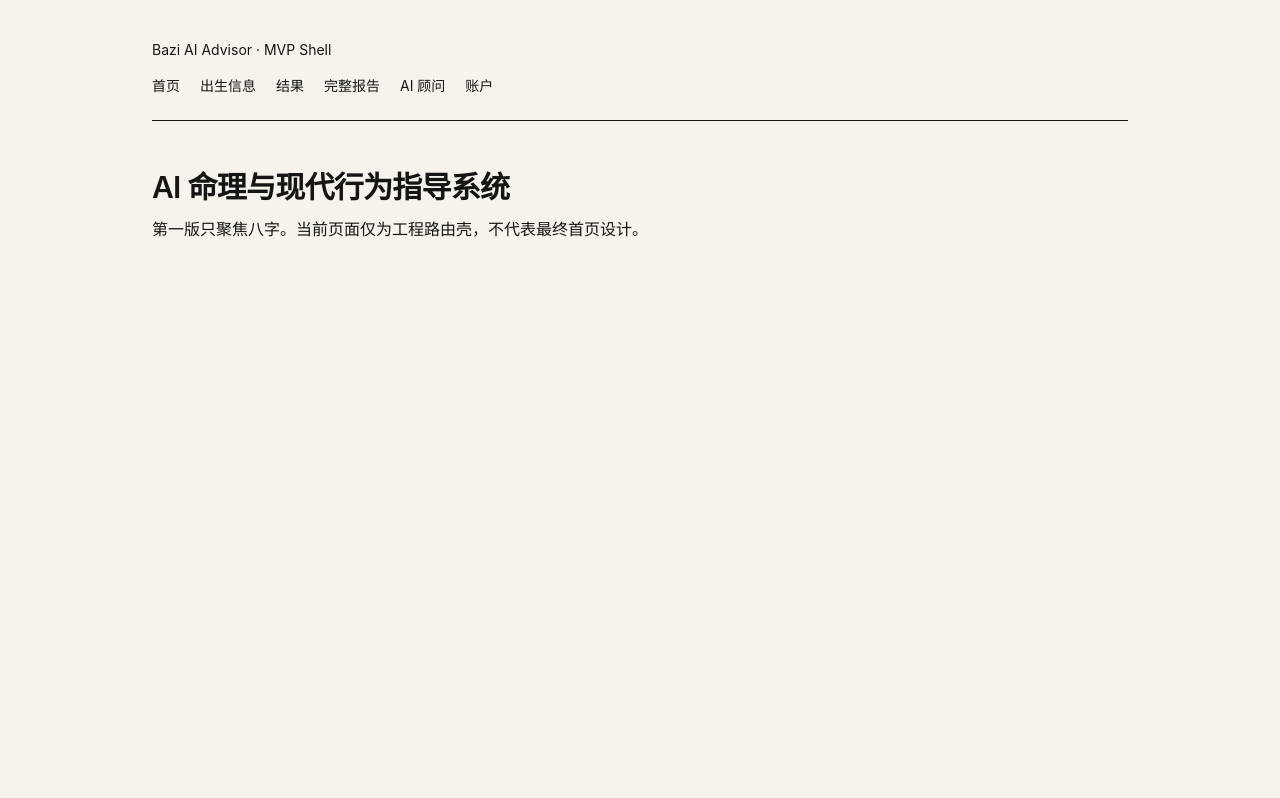
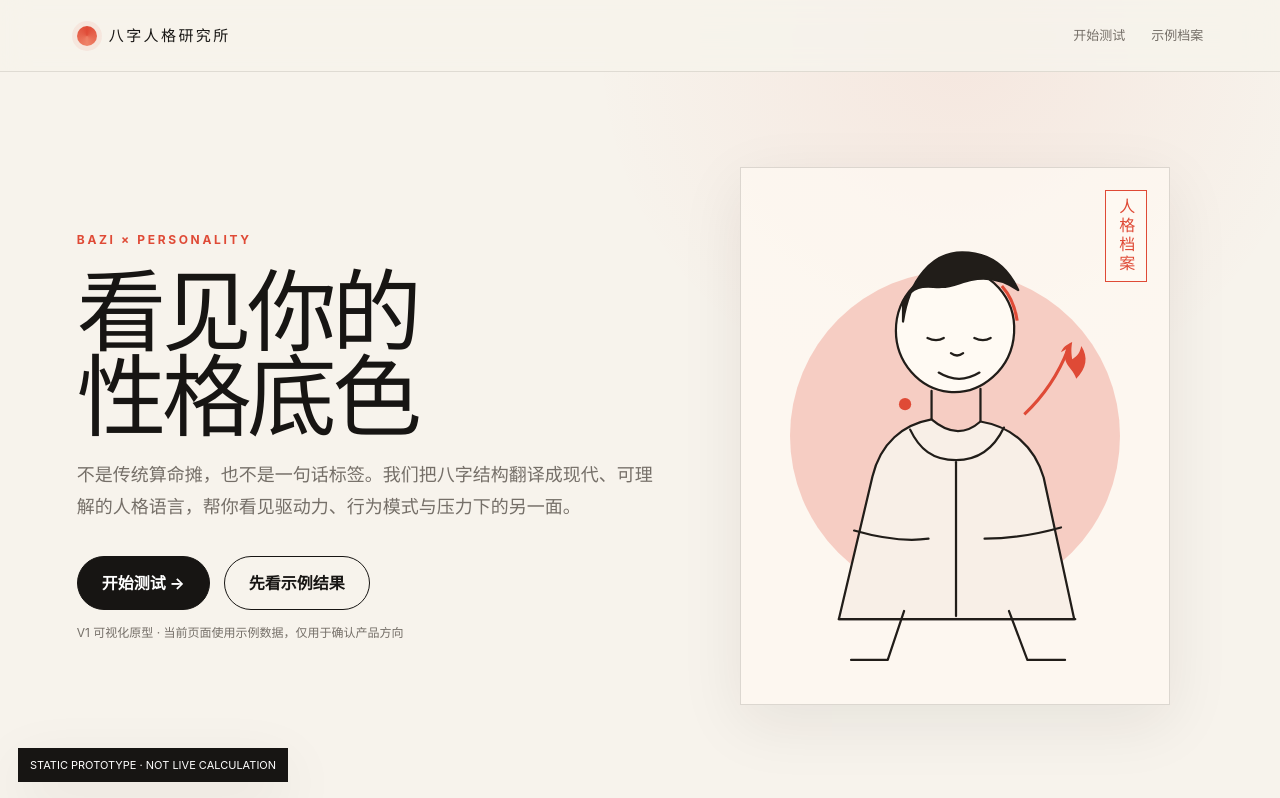
Before and after one commit to zoushunyu144000-ui/bazi-ai-advisor, a Next.js app: page / in a window 1280 px wide. Shown: the top 798 px of the page. Built offline with nearby package versions, Linux system fonts and the light colour scheme.

Commit message:
prototype: build visual homepage

```diff
--- a/app/page.tsx
+++ b/app/page.tsx
@@ -1,10 +1,5 @@
-import { RouteShell } from "@/app/_components/route-shell";
+import Link from "next/link";
 
-export default function HomePage() {
-  return (
-    <RouteShell
-      title="AI 命理与现代行为指导系统"
-      description="第一版只聚焦八字。当前页面仅为工程路由壳，不代表最终首页设计。"
-    />
-  );
-}
+function CharacterArt(){return <svg viewBox="0 0 420 520" role="img" aria-label="年轻东方人格角色插画"><g fill="none" stroke="#211d19" strokeWidth="2.2" strokeLinecap="round" strokeLinejoin="round"><path d="M210 96c-32 0-58 27-58 61 0 31 23 57 52 60 32 3 62-23 64-58 2-34-23-63-58-63Z" fill="#fffaf3"/><path d="M159 148c6-42 29-68 58-68 26 0 44 13 55 37-16-11-31-13-46-10-10 2-19 7-29 7-12 1-25-6-38 14Z" fill="#211d19"/><path d="M183 164c6 3 11 3 16 0M229 164c6 3 11 3 16 0M206 179c4 3 8 3 12 0M194 198c13 8 27 8 40 0"/><path d="M187 216v35M235 214v37"/><path d="M129 300c8-33 30-51 58-56 14 12 31 17 48 2 30 5 53 24 62 55l30 139H96l33-140Z" fill="#f8efe7"/><path d="M166 254c9 19 22 30 45 30 22 0 37-11 47-32"/><path d="M211 286v151"/><path d="M111 353c28 8 52 11 73 8M239 361c26 0 50-4 75-11"/><path d="M96 440h232"/><path d="M160 432l-16 48M263 432l18 48M143 480h-35M281 480h37"/></g><path d="M278 239c18-17 33-38 43-64" fill="none" stroke="#df4a36" strokeWidth="3"/><path d="M319 175c-5 15 7 18 10 29 10-10 12-21 5-32-2 9-6 11-9 13-1-7-1-11 0-17-6 3-9 5-11 10" fill="#df4a36"/><circle cx="161" cy="229" r="6" fill="#df4a36"/><path d="M256 113c8 9 13 20 15 34" fill="none" stroke="#df4a36" strokeWidth="3"/></svg>}
+
+export default function HomePage(){return <main className="site-shell"><header className="topbar"><Link className="brand" href="/"><span className="brand-mark"/>八字人格研究所</Link><nav className="nav-mini"><Link href="/birth">开始测试</Link><Link href="/result">示例档案</Link></nav></header><div className="container"><section className="hero-home"><div><div className="eyebrow">BAZI × PERSONALITY</div><h1 className="serif">看见你的<br/>性格底色</h1><p>不是传统算命摊，也不是一句话标签。我们把八字结构翻译成现代、可理解的人格语言，帮你看见驱动力、行为模式与压力下的另一面。</p><div className="cta-row"><Link className="btn btn-primary" href="/birth">开始测试 →</Link><Link className="btn btn-ghost" href="/result">先看示例结果</Link></div><div className="micro">V1 可视化原型 · 当前页面使用示例数据，仅用于确认产品方向</div></div><div className="hero-art"><div className="sun-disc"/><div className="figure-card"><CharacterArt/><div className="stamp">人格档案</div></div></div></section><section className="home-strip"><div><b>01</b><span>输入出生日期、时间、地点与时区，先建立你的基础资料。</span></div><div><b>02</b><span>未来接入确定性八字引擎，把传统结构转换成稳定、可解释的事实。</span></div><div><b>03</b><span>用现代人格语言展示优势、卡点、工作、学习、关系与压力模式。</span></div></section></div><div className="prototype-note">STATIC PROTOTYPE · NOT LIVE CALCULATION</div></main>}
```
